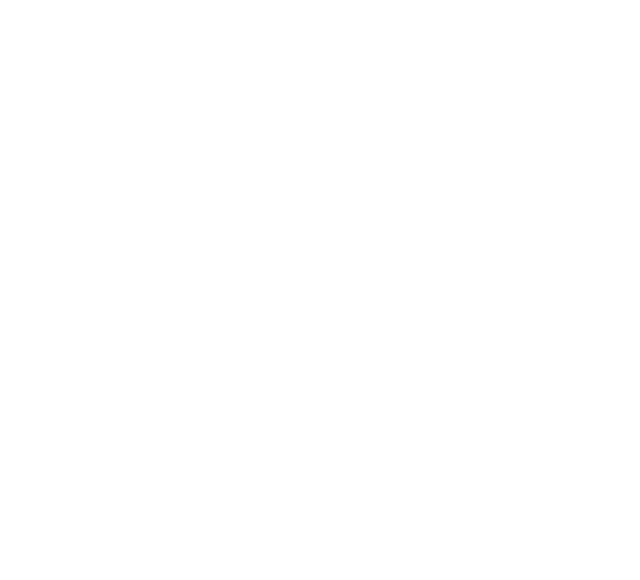
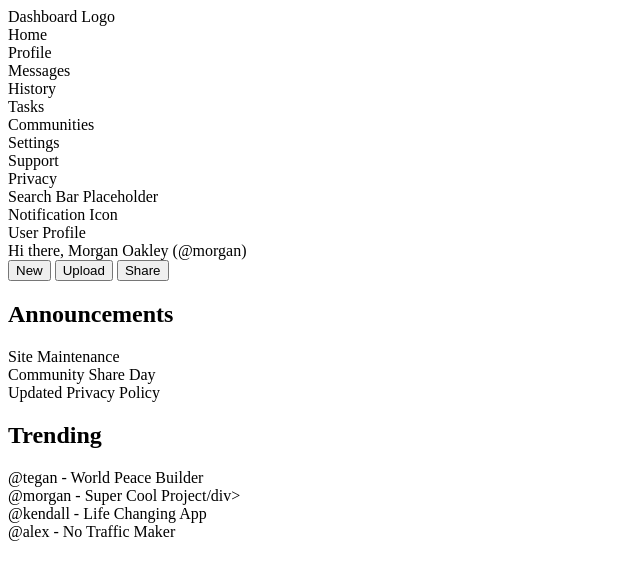
Before and after one commit to gp2856/odin-project_admin-dashboard, a plain HTML site: page index.html in a window 1280 px wide. Shown: the whole page, without its empty margins (0-640 px from the left). Drawn offline with Linux system fonts and the light colour scheme.

Commit message:
placeholders for content

```diff
--- a/index.html
+++ b/index.html
@@ -6,6 +6,61 @@
     <title>Document</title>
 </head>
 <body>
+    <!-- Sidebar-->
+   <div class="sidebar">
+    <div class="logo">Dashboard Logo</div>
+    <nav class="nav-links">
+        <div class="nav-item">Home</div>
+        <div class="nav-item">Profile</div>
+        <div class="nav-item">Messages</div>
+        <div class="nav-item">History</div>
+        <div class="nav-item">Tasks</div>
+        <div class="nav-item">Communities</div>
+        <div class="nav-item">Settings</div>
+        <div class="nav-item">Support</div>
+        <div class="nav-item">Privacy</div>
+    </nav>
+   </div>
 
+   <!-- Main Content Area-->
+    <div class="main-content">
+        <header class="header">
+            <div class="search-bar">Search Bar Placeholder</div>
+            <div class="user-info">
+                <div class="notification-icon">Notification Icon</div>
+                <div class="user-profile">User Profile</div>
+            </div>
+        </header>
+
+    <!-- Greeting and New Project Section -->
+     <div class="greeting-section">
+        <div class="greeting">Hi there, Morgan Oakley (@morgan)</div>
+        <div class="actions">
+            <button class="new-button">New</button>
+            <button class="upload-button">Upload</button>
+            <button class="share-button">Share</button>
+        </div>
+     </div>
+
+     <!-- Main Dashboard Content -->
+      <div class="dashboard-content">
+        <!-- Projects Section -->
+         <div class="projects-section">
+            <h2>Announcements</h2>
+            <div class="announcements-card">Site Maintenance</div>
+            <div class="announcements-card">Community Share Day</div>
+            <div class="announcements-card">Updated Privacy Policy</div>
+         </div>
+      </div>
+
+      <!-- Trending Section -->
+       <div class="trending-section">
+        <h2>Trending</h2>
+        <div class="trending-card">@tegan - World Peace Builder</div>
+        <div class="trending-card">@morgan - Super Cool Project/div>
+        <div class="trending-card">@kendall - Life Changing App</div>
+        <div class="trending-card">@alex - No Traffic Maker</div>
+       </div>
+    </div>
 </body>
 </html>
```
